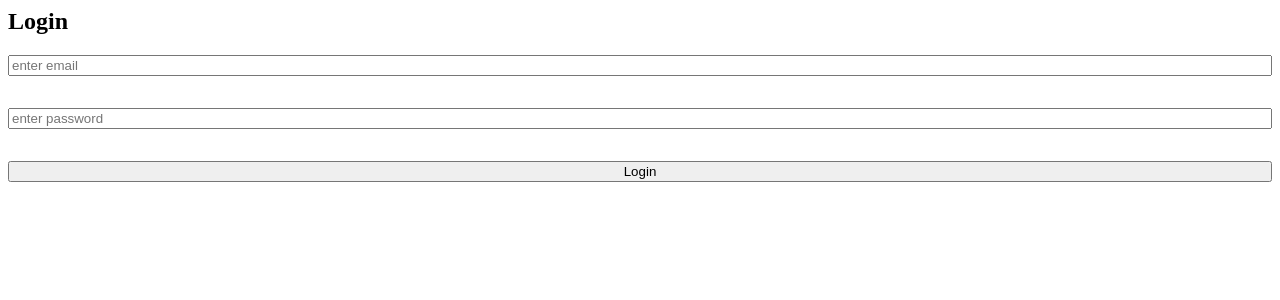
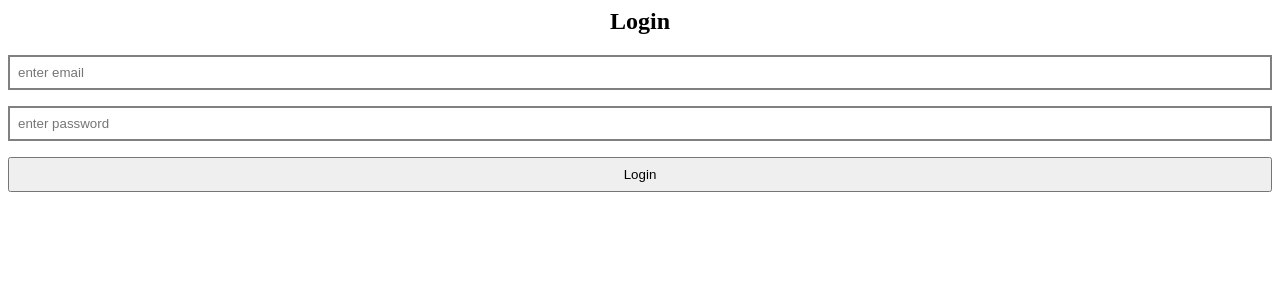
Before and after one commit to Rohitprasad83/learning-auth, a React (Create React App) app: page / in a window 1280 px wide. Shown: the top 300 px of the page. Built offline with nearby package versions, Linux system fonts and the light colour scheme.

Commit message:
added styling

```diff
--- a/src/pages/Login.js
+++ b/src/pages/Login.js
@@ -12,7 +12,7 @@ function Login() {
     setCredentials({ ...credentials, [e.target.name]: e.target.value });
   }
   return (
-    <div>
+    <div className="container">
       <h2>Login</h2>
       <form onSubmit={handleSubmit} className="form">
         <input
@@ -21,6 +21,7 @@ function Login() {
           name="email"
           onChange={changeHandler}
           value={credentials.email}
+          className="input-field"
         />
         <input
           type="password"
@@ -28,8 +29,11 @@ function Login() {
           name="password"
           onChange={changeHandler}
           value={credentials.password}
+          className="input-field"
         />
-        <button type="submit">Login</button>
+        <button type="submit" className="button">
+          Login
+        </button>
       </form>
     </div>
   );
--- a/src/pages/Register.js
+++ b/src/pages/Register.js
@@ -12,7 +12,7 @@ function Register() {
     setCredentials({ ...credentials, [e.target.name]: e.target.value });
   }
   return (
-    <div>
+    <div className="container">
       <h2>Register</h2>
       <form onSubmit={handleSubmit}>
         <input
@@ -21,6 +21,7 @@ function Register() {
           name="email"
           onChange={changeHandler}
           value={credentials.email}
+          className="input-field"
         />
         <input
           type="password"
@@ -28,8 +29,11 @@ function Register() {
           name="password"
           onChange={changeHandler}
           value={credentials.password}
+          className="input-field"
         />
-        <button type="submit">Register</button>
+        <button type="submit" className="button">
+          Register
+        </button>
       </form>
     </div>
   );
--- a/src/style.css
+++ b/src/style.css
@@ -4,14 +4,22 @@ p {
     Ubuntu, Cantarell, 'Open Sans', 'Helvetica Neue', sans-serif;
 }
 
+.container {
+  text-align: center;
+}
+
 .form {
   display: flex;
   flex-direction: column;
-  gap: 2rem;
+  gap: 1rem;
 }
 
 .input-field {
   border: 2px solid grey;
-  width: 100%;
-  padding: 1rem;
+  padding: 0.5rem;
 }
+
+.button {
+  padding: 0.5rem;
+  cursor: pointer;
+}
```
